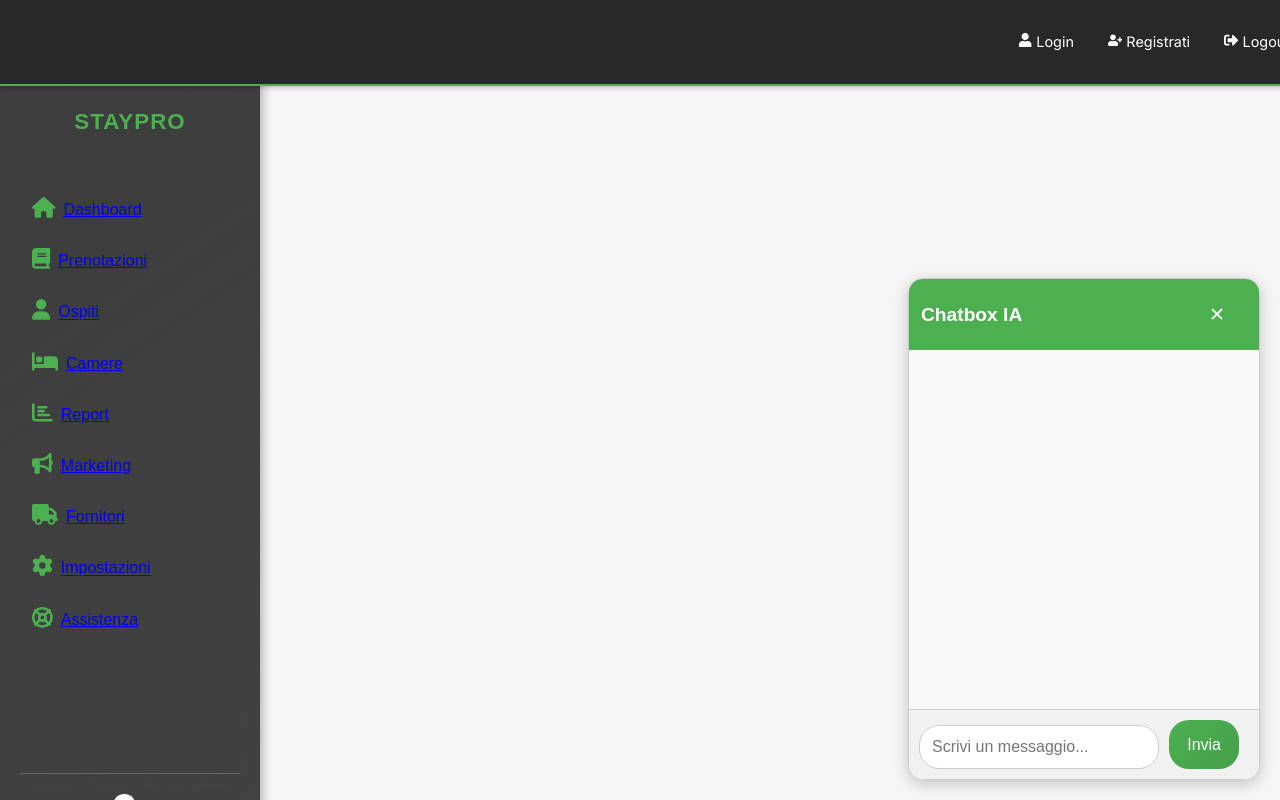
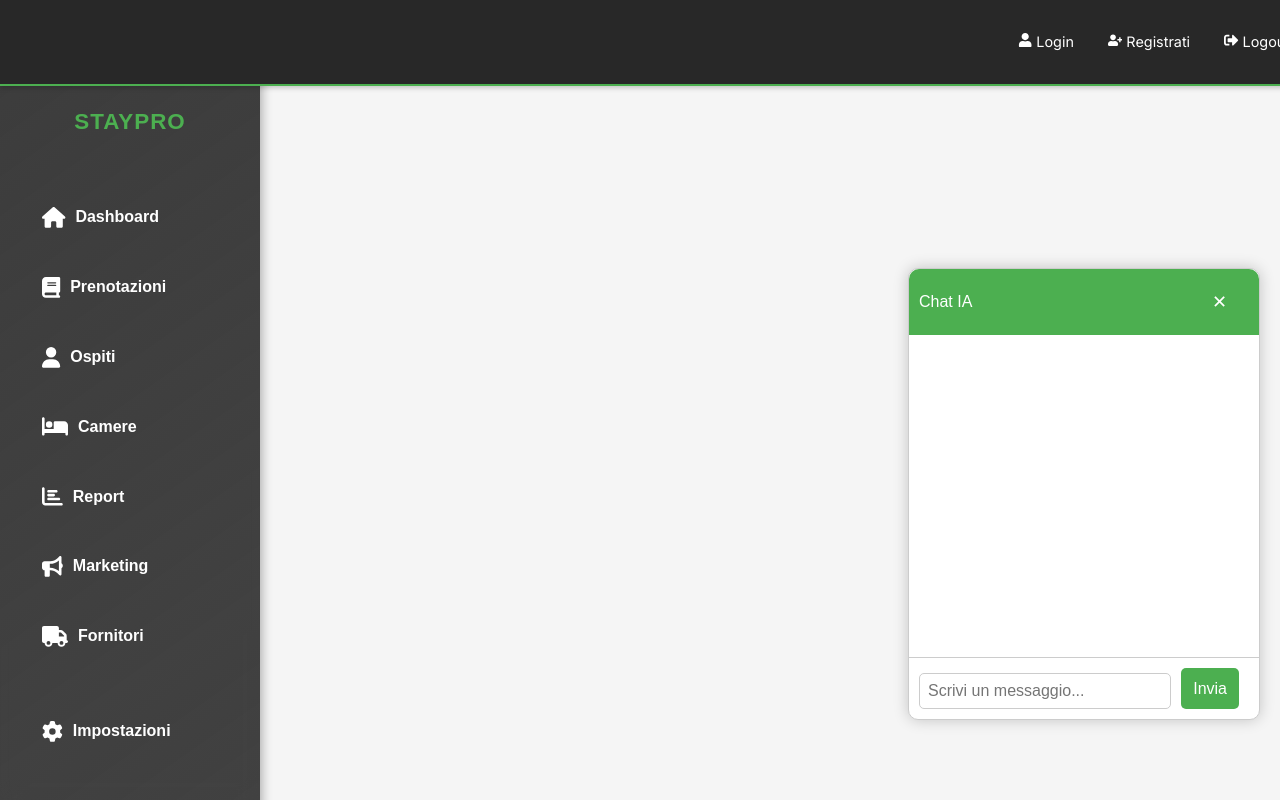
Before and after one commit to andyferr79/Atbot, a React (Create React App) app in the folder frontend/: page /chatbox in a window 1280 px wide. Built offline with nearby package versions, Linux system fonts and the light colour scheme; grey boxes are pictures that could not be loaded.

Commit message:
24-02-25

```diff
--- a/frontend/src/components/Sidebar.js
+++ b/frontend/src/components/Sidebar.js
@@ -11,7 +11,7 @@ import {
   faTruck,
   faCog,
   faLifeRing,
-  faComments,
+  faRobot, // Nuova icona per Chatbot
 } from "@fortawesome/free-solid-svg-icons";
 import "../styles/sidebar.css"; // Stili CSS
 
@@ -68,24 +68,39 @@ const Sidebar = () => {
             <span>Fornitori</span>
           </Link>
         </li>
+      </ul>
+
+      {/* Linea di separazione */}
+      <hr className="sidebar-divider" />
+
+      {/* Sezione impostazioni */}
+      <ul className="sidebar-menu">
         <li>
           <Link to="/settings">
             <FontAwesomeIcon icon={faCog} className="icon" />
             <span>Impostazioni</span>
           </Link>
         </li>
+      </ul>
+
+      {/* Linea di separazione */}
+      <hr className="sidebar-divider" />
+
+      {/* Sezione Assistenza e Chat */}
+      <ul className="sidebar-menu">
         <li>
           <Link to="/support">
             <FontAwesomeIcon icon={faLifeRing} className="icon" />
             <span>Assistenza</span>
           </Link>
         </li>
+        <li>
+          <Link to="/chatbox">
+            <FontAwesomeIcon icon={faRobot} className="icon" />
+            <span>Chat IA</span>
+          </Link>
+        </li>
       </ul>
-
-      {/* Footer con impostazioni, assistenza e chat */}
-      <div className="sidebar-footer">
-        <FontAwesomeIcon icon={faComments} className="icon" title="Chat" />
-      </div>
     </div>
   );
 };
--- a/frontend/src/pages/Chatbox.js
+++ b/frontend/src/pages/Chatbox.js
@@ -1,28 +1,55 @@
-// 📂 E:\ATBot\frontend\src\pages\chatbox\Chatbox.js
-// Creazione file base Chatbox.js con stile simile a GPT
-
 import React, { useState } from "react";
 import "../styles/Chatbox.css";
 
 const Chatbox = () => {
-  const [messages, setMessages] = useState([]);
-  const [input, setInput] = useState("");
-  const [isOpen, setIsOpen] = useState(true);
+  const [messages, setMessages] = useState([]); // Stato per i messaggi
+  const [input, setInput] = useState(""); // Stato per l'input dell'utente
+  const [isOpen, setIsOpen] = useState(true); // Controllo visibilità della chat
+  const [loading, setLoading] = useState(false); // Stato di caricamento
 
-  const handleSend = () => {
-    if (input.trim()) {
-      const timestamp = new Date().toLocaleTimeString();
-      setMessages([
-        ...messages,
-        { text: input, sender: "user", time: timestamp },
-      ]);
-      setInput("");
+  const sendMessage = async () => {
+    if (input.trim() === "") return;
+
+    const userMessage = {
+      text: input,
+      sender: "user",
+      time: new Date().toLocaleTimeString(),
+    };
+
+    setMessages([...messages, userMessage]); // Aggiunge il messaggio dell'utente
+    setInput("");
+    setLoading(true); // Mostra il caricamento
+
+    try {
+      const response = await fetch("http://127.0.0.1:8000/chat", {
+        method: "POST",
+        headers: {
+          "Content-Type": "application/json",
+        },
+        body: JSON.stringify({
+          user_message: input,
+          session_id: "test123", // Può essere un ID dinamico
+        }),
+      });
+
+      const data = await response.json();
+      const aiMessage = {
+        text: data.response, // Risposta IA dal backend
+        sender: "ai",
+        time: new Date().toLocaleTimeString(),
+      };
+
+      setMessages((prevMessages) => [...prevMessages, aiMessage]); // Aggiunge la risposta IA
+    } catch (error) {
+      console.error("Errore nel collegamento all'IA:", error);
+    } finally {
+      setLoading(false); // Rimuove il caricamento
     }
   };
 
   const handleKeyPress = (e) => {
     if (e.key === "Enter") {
-      handleSend();
+      sendMessage();
     }
   };
 
@@ -32,7 +59,7 @@ const Chatbox = () => {
       style={{ display: isOpen ? "flex" : "none" }}
     >
       <div className="chatbox-header">
-        Chatbox IA
+        Chat IA
         <button className="close-btn" onClick={() => setIsOpen(false)}>
           ✕
         </button>
@@ -44,6 +71,9 @@ const Chatbox = () => {
             {msg.text}
           </div>
         ))}
+        {loading && (
+          <div className="message ai">⏳ L'IA sta rispondendo...</div>
+        )}
       </div>
       <div className="chatbox-input-area">
         <input
@@ -53,13 +83,12 @@ const Chatbox = () => {
           onKeyDown={handleKeyPress}
           placeholder="Scrivi un messaggio..."
         />
-        <button onClick={handleSend}>Invia</button>
+        <button onClick={sendMessage} disabled={loading}>
+          {loading ? "..." : "Invia"}
+        </button>
       </div>
     </div>
   );
 };
 
 export default Chatbox;
-
-/* 📂 Posiziona il file in: E:\ATBot\frontend\src\pages\chatbox\Chatbox.js */
-/* Stile simile a GPT: input, output, timestamp discreto, bottone per chiudere */
--- a/frontend/src/styles/Chatbox.css
+++ b/frontend/src/styles/Chatbox.css
@@ -1,102 +1,85 @@
-/* 📂 E:\ATBot\frontend\src\styles\Chatbox.css */
-/* Stile moderno per Chatbox IA - Tema elegante con ombre e pulsanti moderni */
-
+/* Contenitore chatbox */
 .chatbox-container {
   position: fixed;
-  bottom: 20px;
+  bottom: 80px;
   right: 20px;
   width: 350px;
-  height: 500px;
-  background-color: #fff;
-  border-radius: 15px;
-  box-shadow: 0px 4px 15px rgba(0, 0, 0, 0.2);
+  height: 450px;
+  background: white;
+  border-radius: 10px;
+  box-shadow: 0px 0px 15px rgba(0, 0, 0, 0.2);
   display: flex;
   flex-direction: column;
-  overflow: hidden;
   border: 1px solid #ccc;
 }
 
+/* Header chatbox */
 .chatbox-header {
-  background-color: #4caf50;
+  background: #4caf50;
   color: white;
-  padding: 12px;
-  font-size: 1.2rem;
-  font-weight: bold;
+  padding: 10px;
+  font-size: 16px;
   display: flex;
   justify-content: space-between;
   align-items: center;
+  border-radius: 10px 10px 0 0;
 }
 
 .close-btn {
-  background: transparent;
+  background: none;
   border: none;
   color: white;
-  font-size: 1.2rem;
+  font-size: 18px;
   cursor: pointer;
-  transition: transform 0.2s ease;
-}
-.close-btn:hover {
-  transform: scale(1.1);
 }
 
+/* Area messaggi */
 .chatbox-messages {
   flex: 1;
-  padding: 15px;
+  padding: 10px;
   overflow-y: auto;
-  background-color: #f9f9f9;
+  display: flex;
+  flex-direction: column;
 }
 
+/* Stile dei messaggi */
 .message {
-  padding: 8px 12px;
-  margin-bottom: 8px;
-  border-radius: 15px;
-  font-size: 0.9rem;
+  padding: 8px;
+  margin: 5px;
+  border-radius: 10px;
+  max-width: 75%;
 }
 
 .message.user {
-  background-color: #d1e7dd;
+  background-color: #dcf8c6;
   align-self: flex-end;
-  color: #155724;
 }
 
-.message.bot {
-  background-color: #e2e3e5;
-  color: #495057;
+.message.ai {
+  background-color: #ebebeb;
+  align-self: flex-start;
 }
 
-.message-time {
-  font-size: 0.7rem;
-  color: #6c757d;
-  margin-left: 5px;
-}
-
+/* Input e bottone */
 .chatbox-input-area {
   display: flex;
   padding: 10px;
-  background-color: #f1f1f1;
   border-top: 1px solid #ccc;
 }
 
 .chatbox-input-area input {
   flex: 1;
-  padding: 12px;
-  font-size: 1rem;
-  border-radius: 20px;
+  padding: 8px;
   border: 1px solid #ccc;
-  margin-right: 10px;
+  border-radius: 5px;
 }
 
 .chatbox-input-area button {
-  padding: 12px 18px;
-  font-size: 1rem;
+  margin-left: 10px;
+  padding: 8px 12px;
+  border: none;
+  background: #4caf50;
   color: white;
-  background-color: #4caf50;
-  border: none;
-  border-radius: 20px;
+  border-radius: 5px;
   cursor: pointer;
-  transition: background-color 0.3s;
 }
-
-.chatbox-input-area button:hover {
-  background-color: #45a049;
-}
--- a/frontend/src/styles/sidebar.css
+++ b/frontend/src/styles/sidebar.css
@@ -33,7 +33,7 @@
 }
 
 .sidebar-header h1 {
-  font-size: 1.4rem; /* Ridotta proporzionalmente */
+  font-size: 1.4rem;
   font-weight: 600;
   text-transform: uppercase;
   letter-spacing: 1px;
@@ -51,40 +51,68 @@
 .sidebar-menu li {
   display: flex;
   align-items: center;
-  padding: 12px; /* Ridotto per adattarsi alla larghezza */
+  padding: 12px;
   margin: 5px 0;
   cursor: pointer;
   border-radius: 8px;
   transition: background-color 0.3s ease, transform 0.2s ease;
 }
 
+/* Stile per separazione tra sezioni */
+.sidebar-divider {
+  border: 0;
+  height: 2px;
+  background: rgba(255, 255, 255, 0.3);
+  margin: 10px 0;
+}
+
+/* Stile icone */
+.sidebar-menu .icon {
+  font-size: 1.3rem;
+  margin-right: 10px;
+  color: white;
+  transition: color 0.3s ease;
+}
+
+.sidebar-menu .icon:hover {
+  color: #4caf50;
+}
+
+/* Stile link */
+.sidebar-menu li a {
+  color: white !important;
+  text-decoration: none !important;
+  font-weight: bold;
+  padding: 10px;
+  display: flex;
+  align-items: center;
+  transition: 0.3s ease-in-out;
+}
+
+/* Effetto hover */
 .sidebar-menu li:hover {
   background: rgba(255, 255, 255, 0.1);
   transform: translateY(-2px);
 }
 
-.sidebar-menu .icon {
-  font-size: 1.3rem; /* Ridotta proporzionalmente */
-  margin-right: 8px; /* Ridotta proporzionalmente */
-  color: #4caf50;
-}
-
-.sidebar-menu span {
-  font-size: 1rem; /* Ridotta proporzionalmente */
-  font-weight: 500;
+/* Aggiunge un'ombra ai link */
+.sidebar-menu li a:hover {
+  box-shadow: 0px 0px 10px rgba(255, 255, 255, 0.3);
+  transform: scale(1.05);
 }
 
 /* Footer della sidebar */
 .sidebar-footer {
   display: flex;
-  justify-content: space-around;
+  flex-direction: column;
   margin-top: 20px;
-  border-top: 1px solid rgba(255, 255, 255, 0.2);
+  border-top: 2px solid rgba(255, 255, 255, 0.3);
   padding-top: 20px;
 }
 
+/* Stile icone nel footer */
 .sidebar-footer .icon {
-  font-size: 1.6rem; /* Ridotta proporzionalmente */
+  font-size: 1.6rem;
   cursor: pointer;
   transition: color 0.3s ease, transform 0.2s ease;
 }
@@ -97,31 +125,21 @@
 /* Responsività */
 @media (max-width: 768px) {
   .sidebar {
-    width: 180px; /* Riduzione per dispositivi più piccoli */
+    width: 180px;
   }
 
   .sidebar-menu li {
-    padding: 8px; /* Ridotto ulteriormente */
+    padding: 8px;
   }
 
   .sidebar-footer .icon {
     font-size: 1.4rem;
   }
-  .icon {
-    margin-right: 10px;
-    font-size: 1.2em;
-    color: white;
-    transition: color 0.3s ease;
-  }
-
-  .icon:hover {
-    color: #4caf50;
-  }
 }
 
 /* Contenuto principale */
 .main-content {
-  margin-left: 220px; /* Aggiornato per riflettere la nuova larghezza */
+  margin-left: 220px;
   padding: 20px;
   transition: margin-left 0.3s ease;
 }
```
Also changed, not shown: 1 other file (tests, documents, lock files or other folders).
